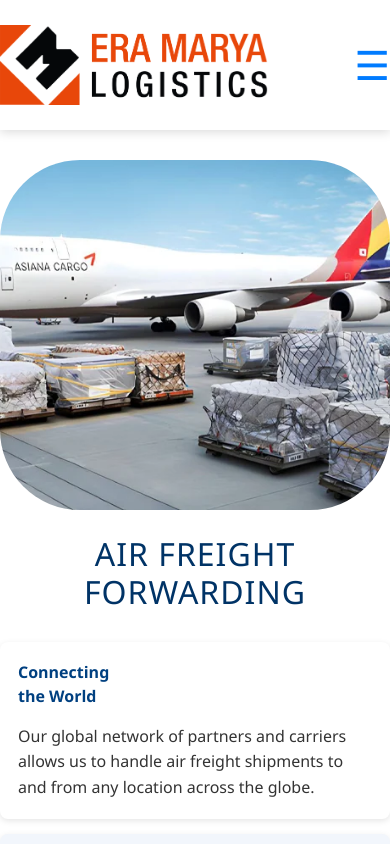
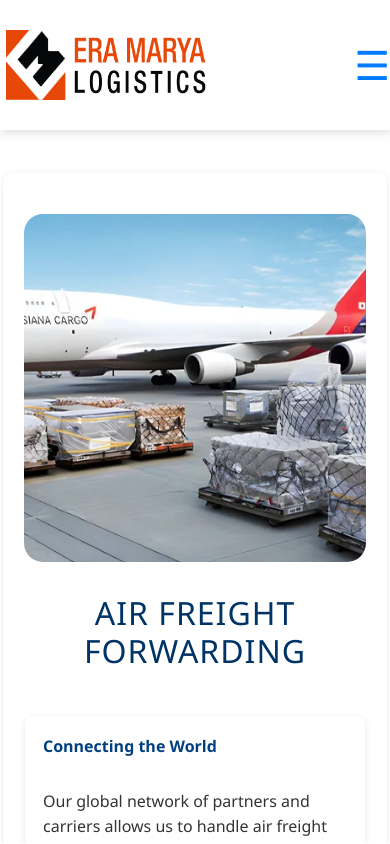
Before and after one commit to prem210106/era-marya, a React (Create React App) app: page /air in a window 390 px wide. Built offline with nearby package versions, Linux system fonts and the light colour scheme.

Commit message:
1-12-25 Sohan home complete

```diff
--- a/src/App.js
+++ b/src/App.js
@@ -13,6 +13,7 @@ import Custom from './components/Custom';
 import Warehousing from './components/Warehousing';
 import Odc from './components/Odc';
 import Project from './components/Project';
+import ScrollToTop from "./components/ScrollToTop";
 
 
 // Global CSS imports
@@ -29,7 +30,7 @@ import Navbar from './components/Navbar';
 function App() {
   return (
     <BrowserRouter>
-
+     <ScrollToTop />
       <Navbar />
 
 
--- a/src/components/Air.css
+++ b/src/components/Air.css
@@ -1,7 +1,7 @@
 .Air-container {
     max-width: 1000px;
     margin: 50px auto;
-    padding-top: 40px;
+    padding: 40px 20px;
     background-color: white;
     border-radius: 10px;
     box-shadow: 0 4px 12px rgba(0, 0, 0, 0.1);
@@ -12,15 +12,15 @@
     width: 100%;
     height: 350px;
     object-fit: cover;
-    border-radius: 80px;
-    margin-bottom: 25px;
+    border-radius: 20px;
+    margin-bottom: 30px;
 }
 
 .Air-title {
     color: #003366;
     text-align: center;
     font-size: 2rem;
-    margin-bottom: 30px;
+    margin-bottom: 40px;
     text-transform: uppercase;
     letter-spacing: 1px;
 }
@@ -48,7 +48,7 @@
 .service-title {
     font-weight: 600;
     color: #004080;
-    width: 25%;
+    width: 30%;
 }
 
 .service-description {
@@ -64,7 +64,7 @@
     background-color: #e6efff;
 }
 
-
+/* Responsive for mobile */
 @media (max-width: 768px) {
     .service-table,
     .service-table thead,
@@ -73,5 +73,30 @@
     .service-table td,
     .service-table tr {
         display: block;
+        width: 100%;
+    }
+
+    .service-table th {
+        display: none;
+    }
+
+    .service-table td {
+        border: none;
+        position: relative;
+        padding-left: 50%;
+        margin-bottom: 15px;
+    }
+
+    .service-table td::before {
+        content: attr(data-label);
+        position: absolute;
+        left: 15px;
+        font-weight: 600;
+        color: #004080;
+    }
+
+    .service-title, .service-description {
+        width: 100%;
+        padding-left: 0;
     }
 }
--- a/src/components/Air.js
+++ b/src/components/Air.js
@@ -44,7 +44,7 @@ function Air() {
 
   return (
     <div className="Air-container">
-      <img src={AirImage} alt="Air Freight Forwarding" className="sea-banner" />
+      <img src={AirImage} alt="Air Freight Forwarding" className="Air-banner" />
 
       <h1 className="Air-title">Air Freight Forwarding</h1>
 
--- a/src/components/Footer.css
+++ b/src/components/Footer.css
@@ -70,7 +70,7 @@
 }
 
 .footer-link:hover {
-  color: #ff5722;
+  color: #f61505;
 }
 
 /* ================= COPYRIGHT / HEADLINE ================= */
@@ -91,7 +91,7 @@
   font-size: 20px;
 }
 .headline span {
-  color: #ff6600;
+  color: #e00b0b;
 }
 .headline a{
   text-decoration: none;
--- a/src/components/Footer.jsx
+++ b/src/components/Footer.jsx
@@ -49,7 +49,7 @@ const Footer = () => {
                     className="text-light text-decoration-none"
                     style={{ transition: "0.3s" }}
                     onMouseEnter={(e) =>
-                      (e.currentTarget.querySelector("span").style.color = "#FF8C00")
+                      (e.currentTarget.querySelector("span").style.color = "#E67300")
                     }
                     onMouseLeave={(e) =>
                       (e.currentTarget.querySelector("span").style.color = "white")
--- a/src/components/Home.css
+++ b/src/components/Home.css
@@ -88,7 +88,7 @@ html, body {
 /* 🌍 GLOBAL SETTINGS */
 * {
   margin: 0;
-  padding: 0;
+  padding: 1px;
   box-sizing: border-box;
 }
 
@@ -149,6 +149,27 @@ body {
     "plane ships warehouse custome"
     ". ocd project .";
 }
+@keyframes fadeIn {
+  from {
+    opacity: 0;
+    transform: translateY(-20px);
+  }
+  to {
+    opacity: 1;
+    transform: translateY(0);
+  }
+}
+
+@keyframes fadeUp {
+  from {
+    opacity: 0;
+    transform: translateY(50px);
+  }
+  to {
+    opacity: 1;
+    transform: translateY(0);
+  }
+}
 @media (min-width: 415px) and (max-width: 430px) {
   .company-anim {
     font-size: 5vw;
@@ -158,7 +179,7 @@ body {
   .home-tagline {
     font-size: 5vw;
     text-align: center;
-    margin: 0 auto;     /* centers horizontally */
+    margin: 10px 10px;     /* centers horizontally */
     display: block;
   }
 
@@ -402,34 +423,14 @@ body {
   box-shadow: 0 8px 25px rgba(0, 0, 0, 0.15);
   transition: all 0.4s ease;
   text-align: center;
-  border: 2px solid white;
+  border: 1px solid rgb(12, 138, 188);
   width: 100%;
   height:400px;
   max-width: 350px;
   cursor: pointer;
   transition: 0.7s;
 }
-@keyframes fadeIn {
-  from {
-    opacity: 0;
-    transform: translateY(-20px);
-  }
-  to {
-    opacity: 1;
-    transform: translateY(0);
-  }
-}
 
-@keyframes fadeUp {
-  from {
-    opacity: 0;
-    transform: translateY(50px);
-  }
-  to {
-    opacity: 1;
-    transform: translateY(0);
-  }
-}
 .plane-description,
 .ship-description,
 .warehouse-description,
@@ -546,13 +547,13 @@ body {
 
 /* Image inside the card */
 .cards img {
-  width: 100%;
+  width: 107%;
   height: 200px;
   object-fit: cover;
-  border-bottom: 3px solid #00bfff;
+  border-bottom: 5px solid #f5f7f8;
   transition: transform 0.4s ease;
   filter: brightness(100%);
-  margin-top:-10px;
+  border-radius: 20px 20px 0 0;
 }
 
 .cards:hover img {
--- a/src/components/Navbar.css
+++ b/src/components/Navbar.css
@@ -22,7 +22,8 @@
 =================================== */
 .logo img {
   height: 80px;
-  width: auto;
+  width: 210px;
+  padding: 5px;
 }
 
 /* ================================
--- a/src/components/Service.css
+++ b/src/components/Service.css
@@ -63,7 +63,6 @@ appstore-container {
   width: 100%;
   height: 100%;
   background: rgba(0,0,0,0.45);
-  backdrop-filter: blur(4px);
 
   display: flex;
   justify-content: center;
```
Also changed, not shown: src/components/Home.js (+63 -34 lines). Lines whose indentation alone changed are shown as unchanged.
